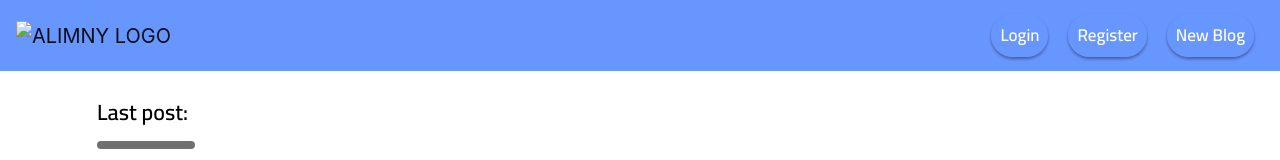
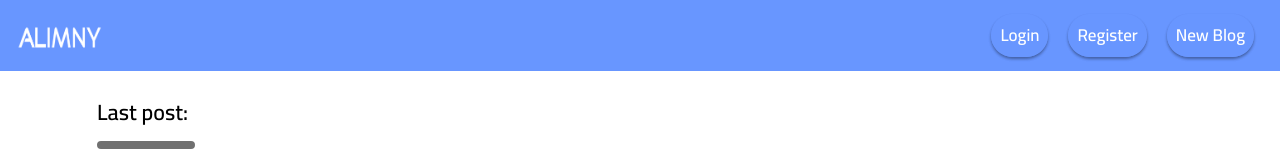
Before and after one commit to monzeromer-lab/blogsite, a plain HTML site: page root/index.html in a window 1280 px wide. Shown: the top 160 px of the page. Drawn offline with nearby package versions, Linux system fonts and the light colour scheme.

Commit message:
Update index.html

```diff
--- a/root/index.html
+++ b/root/index.html
@@ -11,7 +11,7 @@
 <body>
 <!-- NavBar -->
   <nav class="navbar navbar-expand-md navbar-light  navbar-custom">
-    <a class="navbar-brand" href="/"><img src="../Alimny solid.png" alt="ALIMNY LOGO" width="87" height="25"></a>
+    <a class="navbar-brand" href="/"><img src="./Alimnysolid.png" alt="ALIMNY LOGO" width="87" height="25"></a>
     <button class="navbar-toggler" type="button" data-toggle="collapse" data-target="#navbarNav">
         <span class="navbar-toggler-icon"></span>
     </button>
```
